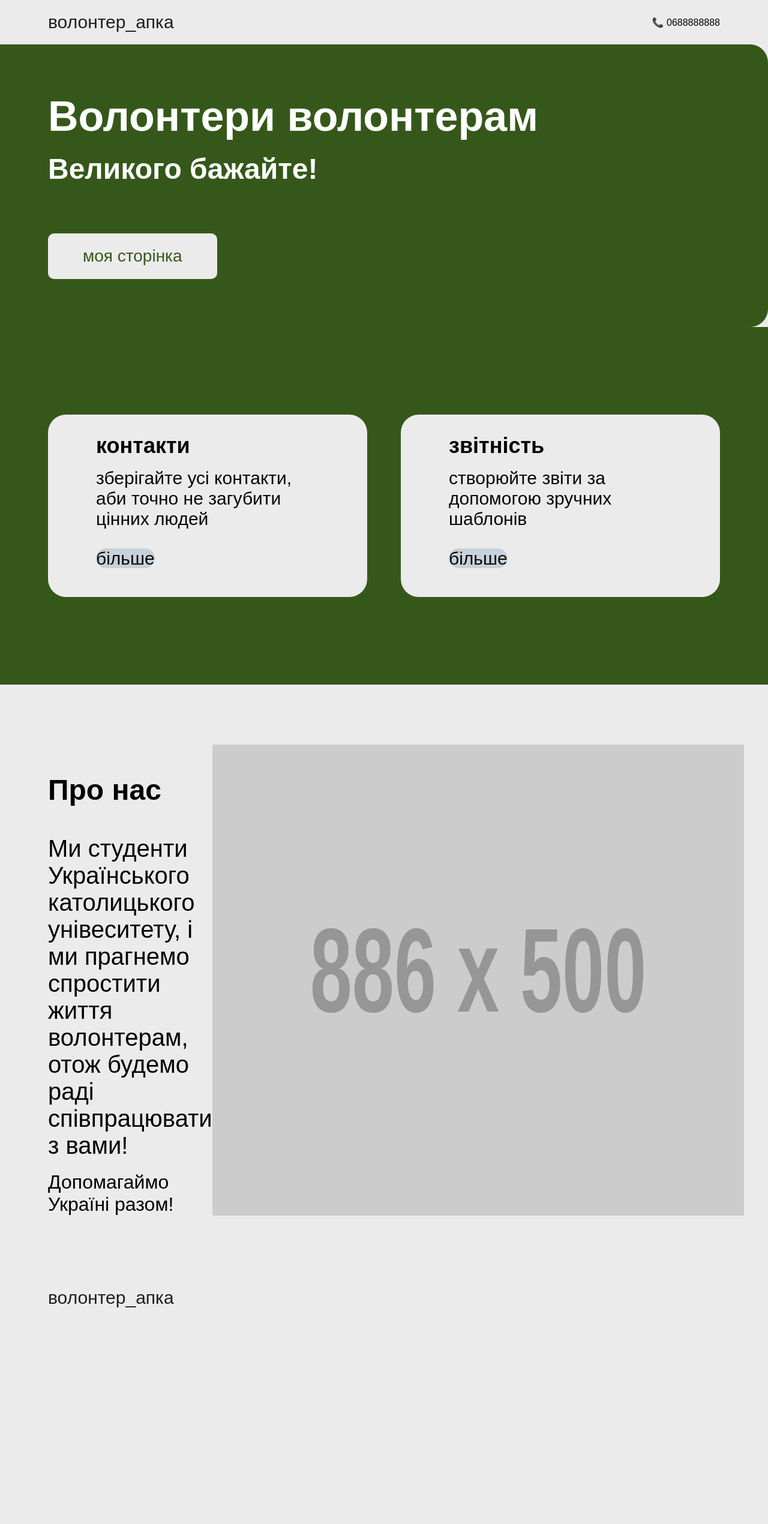
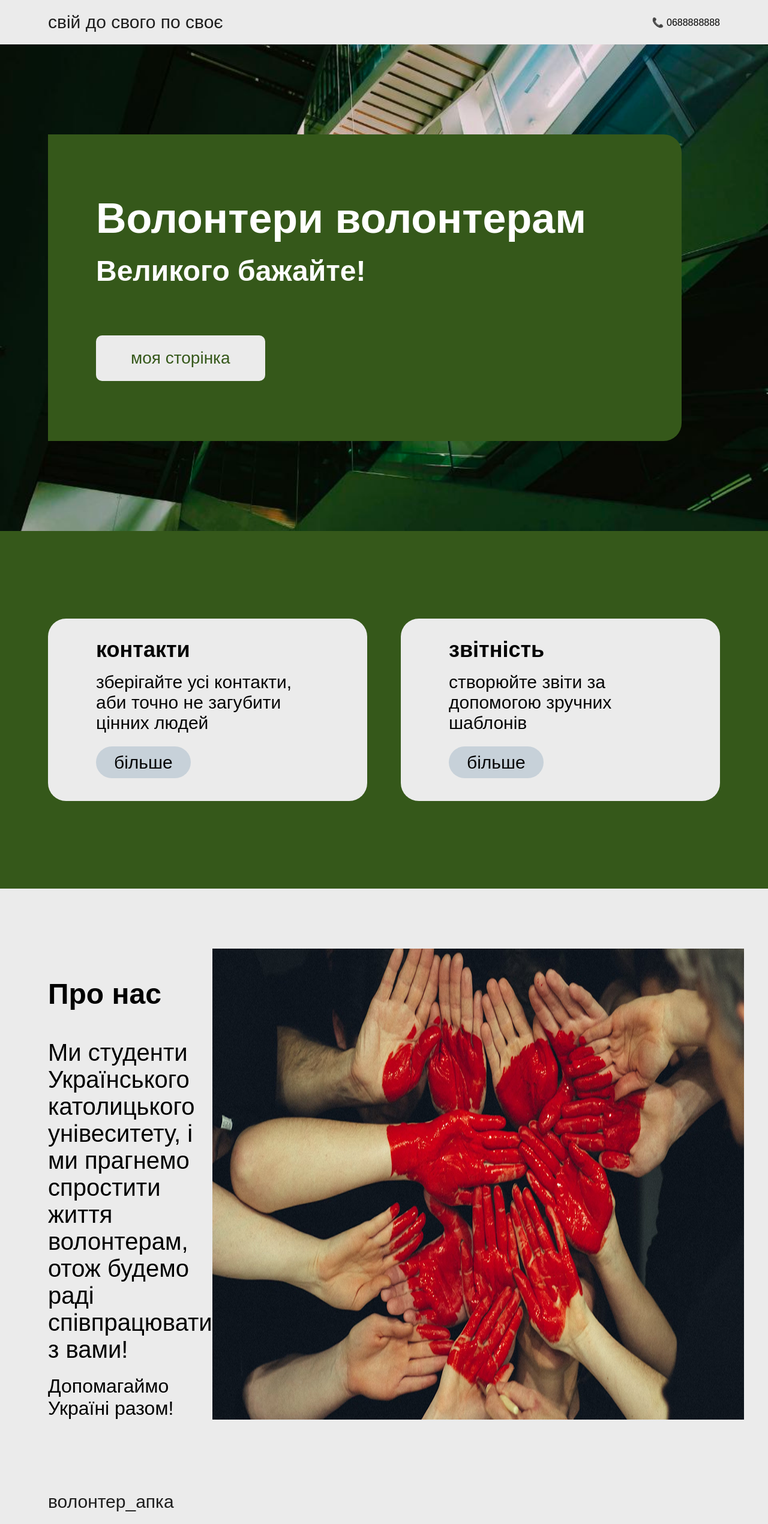
Before and after one commit to PechenenkoYara/military-app, a Flask app: page / in a window 1280 px wide. Shown: the whole page at 60% size. Before the commit the page ends 2179 px from the top, so only its background shows below. Run offline with Flask 3, Linux system fonts and the light colour scheme; some libraries are stand-ins or nearby versions; some web fonts are replaced.

Commit message:
home design

```diff
--- a/website/templates/our_home.html
+++ b/website/templates/our_home.html
@@ -3,9 +3,26 @@
 <head>
   <meta charset="UTF-8">
   <meta name="viewport" content="width=device-width, initial-scale=1.0">
-  <title>волонтер_апка</title>
+  <title>свій до свого по своє</title>
   <link href="https://fonts.googleapis.com/css2?family=Mariupol&display=swap" rel="stylesheet">
   <style>
+
+    @font-face {
+    font-family: 'Kharkiv Tone';
+    src: url('fonts/kharkiv-tone.woff2') format('woff2'),
+         url('fonts/kharkiv-tone.woff') format('woff');
+    font-weight: normal;
+    font-style: normal;
+  }
+  :root {
+    --font-family-kharkiv-tone: 'Kharkiv Tone', sans-serif;
+    --font-family-roboto: 'Roboto', sans-serif;
+    --text-rgb-53-88-26: rgba(53, 88, 26, 1);
+    --text-black: rgba(0, 0, 0, 1);
+    --text-white: rgba(255, 255, 255, 1);
+    --text-rgb-114-114-114: rgba(114, 114, 114, 1);
+  }
+
     body {
       margin: 0;
       background: #EBEBEB;
@@ -20,16 +37,26 @@
     }
 
     .logo-text {
+      font-family: 'Kharkiv Tone', sans-serif;
       font-size: 30px;
       color: #1E1E1E;
+    }
+
+    .hero-wrapper {
+    background-image: url('static/images/photo_main.jpg'); /* шлях до зображення */
+    background-size: cover;
+    background-position: left;
+    padding: 150px 80px; /* щоб був відступ */
     }
 
     .hero {
       background: #35581A;
       color: white;
-      padding: 80px;
+      font-family: 'Kharkiv Tone', sans-serif;
+      padding: 100px 80px;
       border-top-right-radius: 30px;
       border-bottom-right-radius: 30px;
+      width: 80%; /* наприклад, 70% ширини */
     }
 
     .hero h1 {
@@ -86,6 +113,7 @@
       border-radius: 30px;
       width: 201px;
       height: 66px;
+      padding: 10px 30px;
       text-align: center;
       line-height: 66px;
       font-size: 30px;
@@ -120,14 +148,15 @@
 <body>
 
 <header>
-  <div class="logo-text">волонтер_апка</div>
+  <div class="logo-text">свій до свого по своє</div>
   <div>📞 0688888888</div>
 </header>
-
-<div class="hero">
-  <h1>Волонтери волонтерам</h1>
-  <h2>Великого бажайте!</h2>
-  <a href="#" class="button">моя сторінка</a>
+<div class="hero-wrapper">
+  <div class="hero">
+    <h1>Волонтери волонтерам</h1>
+    <h2>Великого бажайте!</h2>
+    <a href="#" class="button">моя сторінка</a>
+  </div>
 </div>
 
 <div class="section">
@@ -151,7 +180,7 @@
     <p>Ми студенти Українського католицького унівеситету, і ми прагнемо спростити життя волонтерам, отож будемо раді співпрацювати з вами!</p>
     <span>Допомагаймо Україні разом!</span>
   </div>
-  <img src="https://placehold.co/886x500" alt="Про нас">
+  <img src="/static/images/heart.jpg" class="ribbon" alt="Про нас">
 </div>
 
 <footer>
```
Also changed, not shown: website/static/images/heart.jpg (added), website/static/images/photo_main.jpg (added).
